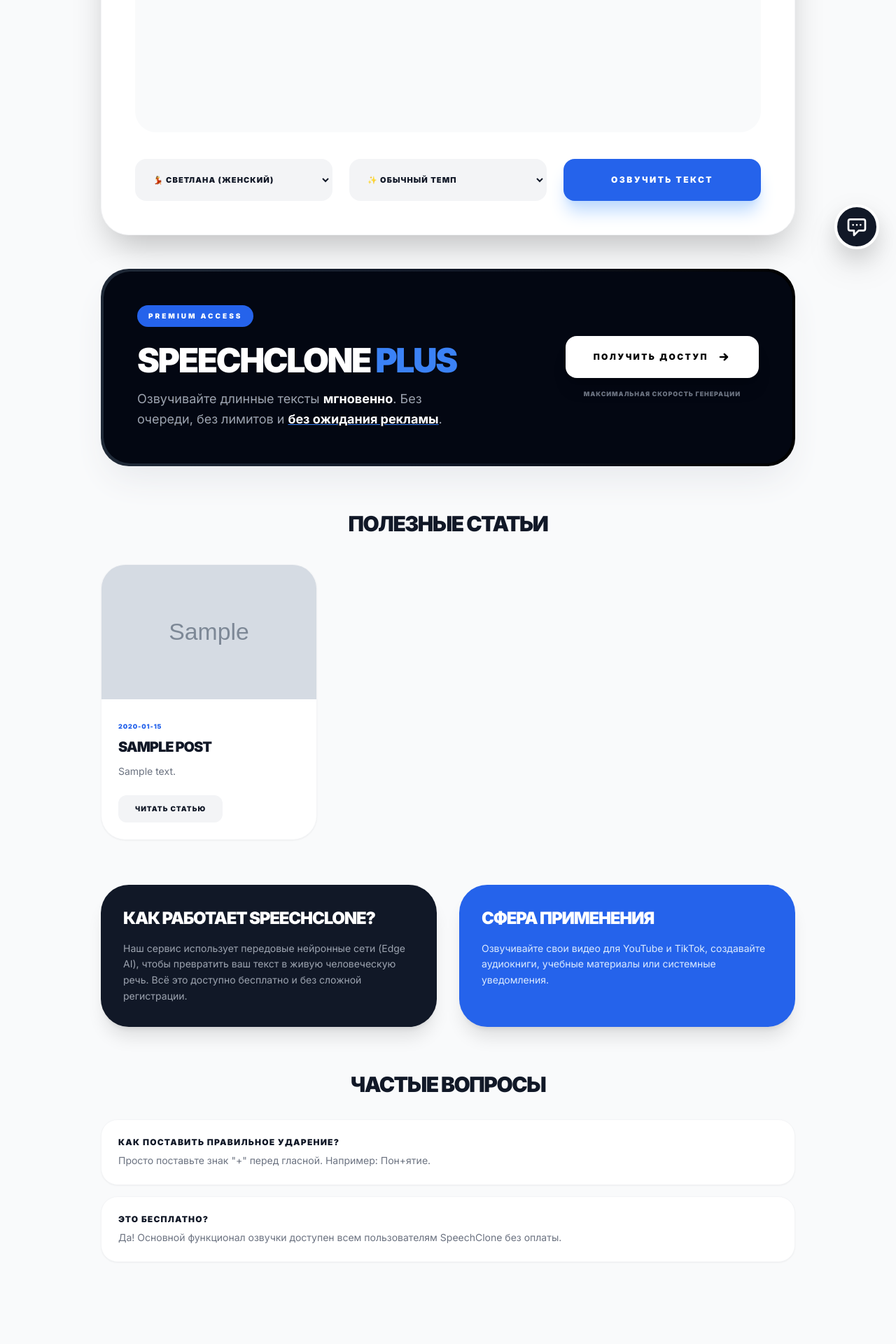
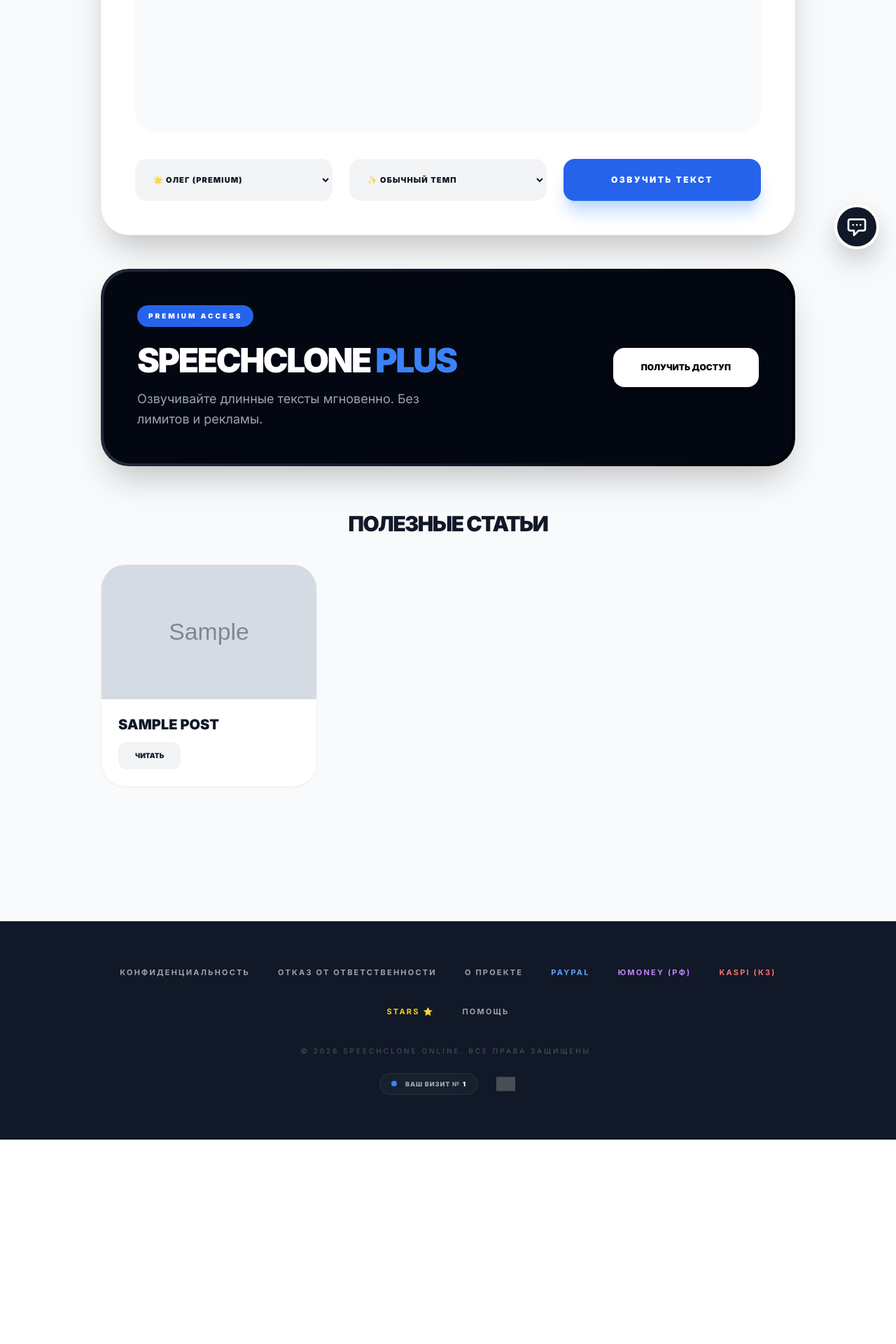
Before and after one commit to olvereal-cpu/speech-clone, a FastAPI app: template templates/index.html in a window 1280 px wide. Shown: the part 420-2340 px from the top of the page at 70% size. After the commit the page ends 2048 px from the top, so only its background shows below. Run offline with FastAPI, Linux system fonts and the light colour scheme; the template is opened without the code that fills it: most values are stand-ins (such as "Sample title", 1, 10 or a date in 2020); grey boxes marked "Sample" are stand-in pictures; parts of the project's set-up code (start-up, migrations or seed data) failed here and were passed over; some libraries are stand-ins or nearby versions; grey boxes are pictures that could not be loaded.

Commit message:
Update index.html

```diff
--- a/templates/index.html
+++ b/templates/index.html
@@ -2,7 +2,6 @@
 
 {% block content %}
 <div class="max-w-5xl mx-auto px-4 py-12 animate-fade-in">
-    <!-- Заголовок -->
     <div class="text-center mb-16">
         <h1 class="text-5xl md:text-7xl font-black mb-6 tracking-tighter text-gray-900 uppercase">
             Озвучка <span class="text-blue-600">Нейросетью</span>
@@ -10,30 +9,43 @@
         <p class="text-gray-500 font-bold uppercase text-[10px] tracking-[0.4em]">Бесплатный сервис синтеза речи онлайн</p>
     </div>
 
-    <!-- Основной блок озвучки -->
     <div class="bg-white rounded-[40px] shadow-2xl p-6 md:p-12 border border-gray-100 mb-12">
         <textarea id="text-input" class="w-full h-64 p-8 bg-gray-50 border-none rounded-[30px] focus:ring-4 focus:ring-blue-100 text-xl font-medium mb-8 resize-none transition-all" placeholder="Введите текст здесь... Используйте + перед гласной для уд+арения."></textarea>
 
         <div class="grid grid-cols-1 md:grid-cols-3 gap-6">
-            <!-- КРАСИВЫЙ СЕЛЕКТОР ГОЛОСОВ -->
             <select id="voice-select" class="bg-gray-100 p-5 rounded-2xl font-black text-[11px] uppercase tracking-widest outline-none border-2 border-transparent focus:border-blue-600 transition-all cursor-pointer">
+
+                <optgroup label="🌟 УЛУЧШЕННЫЕ (PREMIUM HQ)">
+                    <option value="ru_v10_oleg">🌟 ОЛЕГ (PREMIUM)</option>
+                    <option value="ru_v10_elena">🌟 ЕЛЕНА (PREMIUM)</option>
+                    <option value="ru_v10_irina">🌟 ИРИНА (PREMIUM)</option>
+                    <option value="ru_v10_taras">🌟 ТАРАС (PREMIUM)</option>
+                    <option value="af_sky">🌟 SKY (ENGLISH HQ)</option>
+                    <option value="af_bella">🌟 BELLA (ENGLISH HQ)</option>
+                    <option value="am_adam">🌟 ADAM (ENGLISH HQ)</option>
+                </optgroup>
+
                 <optgroup label="🇷🇺 РУССКИЙ (RU)">
                     <option value="ru-RU-SvetlanaNeural">💃 СВЕТЛАНА (ЖЕНСКИЙ)</option>
                     <option value="ru-RU-DmitryNeural">🤵 ДМИТРИЙ (МУЖСКОЙ)</option>
                 </optgroup>
+
                 <optgroup label="🇰🇿 ҚАЗАҚША (KZ)">
                     <option value="kk-KZ-AigulNeural">💃 АЙГУЛЬ (ЖЕНСКИЙ)</option>
                     <option value="kk-KZ-DauletNeural">🤵 ДӘУЛЕТ (МУЖСКОЙ)</option>
                 </optgroup>
+
                 <optgroup label="🇺🇸 ENGLISH (US)">
                     <option value="en-US-JennyNeural">💃 JENNY (FEMALE)</option>
                     <option value="en-US-GuyNeural">🤵 GUY (MALE)</option>
                     <option value="en-US-AriaNeural">💃 ARIA (FEMALE)</option>
                 </optgroup>
+
                 <optgroup label="🇺🇦 УКРАЇНСЬКА (UA)">
                     <option value="uk-UA-PolinaNeural">💃 ПОЛІНА (ЖІНОЧИЙ)</option>
                     <option value="uk-UA-OstapNeural">🤵 ОСТАП (ЧОЛОВІЧИЙ)</option>
                 </optgroup>
+
                 <optgroup label="🌍 ДРУГИЕ">
                     <option value="tr-TR-EmelNeural">💃 ТУРЕЦКИЙ (ЖЕН)</option>
                     <option value="de-DE-KatjaNeural">💃 НЕМЕЦКИЙ (ЖЕН)</option>
@@ -45,8 +57,8 @@
 
             <select id="mode-select" class="bg-gray-100 p-5 rounded-2xl font-black text-[11px] uppercase tracking-widest outline-none border-2 border-transparent focus:border-blue-600 transition-all cursor-pointer">
                 <option value="natural">✨ Обычный темп</option>
-                <option value="slow">🐢 Замедленный (-20%)</option>
-                <option value="fast">⚡ Ускоренный (+20%)</option>
+                <option value="slow">🐢 Замедленный</option>
+                <option value="fast">⚡ Ускоренный</option>
             </select>
 
             <button onclick="generateAudio()" id="gen-btn" class="bg-blue-600 text-white font-black uppercase tracking-[0.2em] py-5 rounded-2xl hover:bg-black transition-all shadow-xl shadow-blue-200 text-xs text-center flex items-center justify-center">
@@ -64,81 +76,41 @@
         </div>
     </div>
 
-    <!-- БЛОК SPEECHCLONE PLUS -->
     <div class="mb-16 transform hover:scale-[1.01] transition-all duration-500">
-        <div class="bg-gradient-to-r from-gray-800 via-gray-900 to-black rounded-[40px] p-1 text-white shadow-2xl shadow-gray-200">
+        <div class="bg-gradient-to-r from-gray-800 via-gray-900 to-black rounded-[40px] p-1 text-white shadow-2xl">
             <div class="bg-gray-950 rounded-[38px] p-8 md:p-12 flex flex-col md:flex-row items-center justify-between gap-8">
                 <div class="text-center md:text-left">
-                    <div class="inline-block bg-blue-600 text-[10px] font-black uppercase tracking-[0.3em] px-4 py-2 rounded-full mb-6">
-                        Premium Access
-                    </div>
+                    <div class="inline-block bg-blue-600 text-[10px] font-black uppercase tracking-[0.3em] px-4 py-2 rounded-full mb-6">Premium Access</div>
                     <h2 class="text-4xl md:text-5xl font-black mb-4 tracking-tighter uppercase text-white">
                         SpeechClone <span class="text-blue-500">Plus</span>
                     </h2>
                     <p class="text-gray-400 text-lg font-medium max-w-md leading-relaxed">
-                        Озвучивайте длинные тексты <span class="text-white font-bold">мгновенно</span>. Без очереди, без лимитов и <span class="text-white font-bold text-blue-400 underline decoration-blue-500">без ожидания рекламы</span>.
+                        Озвучивайте длинные тексты мгновенно. Без лимитов и рекламы.
                     </p>
                 </div>
-                <div class="flex flex-col items-center gap-4">
-                    <a href="/premium" class="bg-white text-black px-10 py-5 rounded-2xl font-black text-xs uppercase tracking-[0.2em] hover:bg-blue-600 hover:text-white transition-all shadow-xl flex items-center gap-3 group">
-                        Получить доступ
-                        <svg class="w-5 h-5 group-hover:translate-x-2 transition-transform" fill="none" stroke="currentColor" viewBox="0 0 24 24"><path stroke-linecap="round" stroke-linejoin="round" stroke-width="3" d="M13 7l5 5m0 0l-5 5m5-5H6"></path></svg>
-                    </a>
-                    <span class="text-[9px] text-gray-500 font-black uppercase tracking-widest">Максимальная скорость генерации</span>
-                </div>
+                <a href="https://t.me/speechclone" class="bg-white text-black px-10 py-5 rounded-2xl font-black text-xs uppercase hover:bg-blue-600 hover:text-white transition-all shadow-xl">Получить доступ</a>
             </div>
         </div>
     </div>
 
-    <!-- СЕКЦИЯ СТАТЬИ ИЗ БЛОГА -->
     <div class="mb-16">
-        <h2 class="text-3xl font-black mb-10 text-center uppercase tracking-tighter text-gray-900">Полезные статьи</h2>
+        <h2 class="text-3xl font-black mb-10 text-center uppercase tracking-tighter">Полезные статьи</h2>
         <div class="grid grid-cols-1 md:grid-cols-3 gap-8">
             {% for post in posts %}
             <div class="bg-white rounded-[35px] overflow-hidden border border-gray-100 shadow-sm hover:shadow-xl transition-all group">
                 <div class="h-48 bg-gray-200 overflow-hidden">
-                    <img src="{{ post.image_url or post.image }}" alt="{{ post.title }}" class="w-full h-full object-cover group-hover:scale-105 transition-transform duration-500">
+                    <img src="{{ post.image_url }}" alt="{{ post.title }}" class="w-full h-full object-cover group-hover:scale-105 transition-all">
                 </div>
                 <div class="p-6">
-                    <span class="text-[9px] font-black text-blue-600 uppercase tracking-widest">{{ post.created_at[:10] if post.created_at else post.date }}</span>
-                    <h3 class="text-xl font-black mt-2 mb-3 leading-tight uppercase tracking-tighter text-gray-900">{{ post.title }}</h3>
-                    <p class="text-gray-500 text-sm mb-6 line-clamp-3 font-medium">{{ post.excerpt or (post.content|striptags|truncate(100) if post.content else "") }}</p>
-                    <a href="/blog/{{ post.slug }}" class="inline-block bg-gray-100 text-gray-900 px-6 py-3 rounded-xl font-black text-[10px] uppercase tracking-widest hover:bg-blue-600 hover:text-white transition-all">Читать статью</a>
+                    <h3 class="text-xl font-black mb-3 leading-tight uppercase">{{ post.title }}</h3>
+                    <a href="/blog/{{ post.slug }}" class="inline-block bg-gray-100 text-gray-900 px-6 py-3 rounded-xl font-black text-[10px] uppercase hover:bg-blue-600 hover:text-white transition-all">Читать</a>
                 </div>
             </div>
             {% endfor %}
         </div>
     </div>
-
-    <!-- СЕКЦИЯ ИНФО -->
-    <div class="grid grid-cols-1 md:grid-cols-2 gap-8 mb-16">
-        <div class="bg-gray-900 rounded-[40px] p-8 text-white shadow-xl">
-            <h3 class="text-2xl font-black mb-4 uppercase tracking-tighter">Как работает SpeechClone?</h3>
-            <p class="text-gray-400 text-sm leading-relaxed font-medium">Наш сервис использует передовые нейронные сети (Edge AI), чтобы превратить ваш текст в живую человеческую речь. Всё это доступно бесплатно и без сложной регистрации.</p>
-        </div>
-        <div class="bg-blue-600 rounded-[40px] p-8 text-white shadow-xl">
-            <h3 class="text-2xl font-black mb-4 uppercase tracking-tighter">Сфера применения</h3>
-            <p class="text-blue-100 text-sm leading-relaxed font-medium">Озвучивайте свои видео для YouTube и TikTok, создавайте аудиокниги, учебные материалы или системные уведомления.</p>
-        </div>
-    </div>
-
-    <!-- FAQ -->
-    <div class="mb-16">
-        <h2 class="text-3xl font-black mb-8 text-center uppercase tracking-tighter text-gray-900">Частые вопросы</h2>
-        <div class="space-y-4">
-            <div class="bg-white p-6 rounded-3xl border border-gray-100 shadow-sm hover:shadow-md transition-all">
-                <p class="font-black text-gray-900 uppercase text-xs tracking-widest mb-2">Как поставить правильное ударение?</p>
-                <p class="text-gray-500 text-sm">Просто поставьте знак "+" перед гласной. Например: Пон+ятие.</p>
-            </div>
-            <div class="bg-white p-6 rounded-3xl border border-gray-100 shadow-sm hover:shadow-md transition-all">
-                <p class="font-black text-gray-900 uppercase text-xs tracking-widest mb-2">Это бесплатно?</p>
-                <p class="text-gray-500 text-sm">Да! Основной функционал озвучки доступен всем пользователям SpeechClone без оплаты.</p>
-            </div>
-        </div>
-    </div>
 </div>
 
-<!-- ЧАТ-ВИДЖЕТ -->
 <div id="chat-widget" class="fixed bottom-6 right-6 z-[999]">
     <button onclick="toggleChat()" class="bg-gray-900 text-white w-16 h-16 rounded-full shadow-2xl flex items-center justify-center hover:bg-blue-600 transition-all border-4 border-white group">
         <svg id="chat-icon" class="w-8 h-8" fill="none" stroke="currentColor" viewBox="0 0 24 24">
@@ -159,18 +131,19 @@
 
         <div id="chat-box" class="h-80 overflow-y-auto p-6 space-y-4 text-xs font-medium text-gray-300">
             <div class="text-left">
-                <p class="bg-gray-800 text-gray-300 p-4 rounded-2xl inline-block leading-relaxed">Йо! 👋 Я твой бро по звуку. Нужна помощь?</p>
+                <p class="bg-gray-800 text-gray-300 p-4 rounded-2xl inline-block leading-relaxed">Йо! 👋 Я твой бро по звуку. Помочь с выбором голоса?</p>
             </div>
         </div>
 
         <div class="p-4 bg-gray-800/50 border-t border-gray-800 flex gap-2">
-            <input id="chat-input" type="text" class="flex-1 bg-gray-900 border-none rounded-xl p-3 text-white text-xs focus:ring-2 focus:ring-blue-600 transition-all" placeholder="Спроси...">
+            <input id="chat-input" type="text" class="flex-1 bg-gray-900 border-none rounded-xl p-3 text-white text-xs focus:ring-2 focus:ring-blue-600 transition-all" placeholder="Спроси что-нибудь...">
             <button onclick="sendChat()" class="bg-blue-600 text-white px-4 rounded-xl font-black text-[10px] uppercase tracking-widest hover:bg-white hover:text-black transition-all">OK</button>
         </div>
     </div>
 </div>
 
 <script>
+// ЛОГИКА ЧАТА
 function toggleChat() {
     document.getElementById('chat-window').classList.toggle('hidden');
 }
@@ -180,9 +153,11 @@ async function sendChat() {
     const box = document.getElementById('chat-box');
     const text = input.value;
     if (!text) return;
+
     box.innerHTML += `<div class="text-right"><p class="bg-blue-600 text-white p-3 rounded-2xl inline-block text-[11px] font-bold">Вы: ${text}</p></div>`;
     input.value = "";
     box.scrollTop = box.scrollHeight;
+
     try {
         const response = await fetch('/chat', {
             method: 'POST',
@@ -193,10 +168,11 @@ async function sendChat() {
         box.innerHTML += `<div class="text-left"><p class="bg-gray-800 text-blue-400 p-3 rounded-2xl inline-block text-[11px] font-bold">Бро: ${data.reply}</p></div>`;
         box.scrollTop = box.scrollHeight;
     } catch (e) {
-        box.innerHTML += `<p class="text-red-500 text-[10px] text-center uppercase font-black">Сбой...</p>`;
+        box.innerHTML += `<p class="text-red-500 text-[10px] text-center uppercase font-black">Сбой связи...</p>`;
     }
 }
 
+// ЛОГИКА ОЗВУЧКИ
 async function generateAudio() {
     const btn = document.getElementById('gen-btn');
     const text = document.getElementById('text-input').value;
@@ -209,31 +185,30 @@ async function generateAudio() {
     btn.disabled = true;
 
     try {
-        const response = await fetch('/generate', {
+        const response = await fetch('/api/generate', {
             method: 'POST',
             headers: {'Content-Type': 'application/json'},
             body: JSON.stringify({text, voice, mode})
         });
         const data = await response.json();
 
-        if (data.success && data.audio_url) {
+        if (data.audio_url) {
             const player = document.getElementById('player');
-            player.src = data.audio_url;
+            const fileId = data.audio_url.split('file=')[1];
+            player.src = `/download?file=${fileId}`;
+
             document.getElementById('result-audio').classList.remove('hidden');
             player.play();
 
             document.getElementById('download-redirect-btn').onclick = () => {
-                const link = document.createElement('a');
-                link.href = data.audio_url;
-                link.setAttribute('download', 'voice_speechclone.mp3');
-                document.body.appendChild(link);
-                link.click();
-                document.body.removeChild(link);
+                window.location.href = data.audio_url;
             };
-
-        } else { alert("Ошибка сервера: " + (data.error || "Неизвестная ошибка")); }
-    } catch (e) { alert("Ошибка связи"); }
-    finally {
+        } else {
+            alert("Ошибка: " + (data.detail || "Сервер занят"));
+        }
+    } catch (e) {
+        alert("Ошибка связи");
+    } finally {
         btn.innerText = "ОЗВУЧИТЬ ТЕКСТ";
         btn.disabled = false;
     }
@@ -247,5 +222,6 @@ document.getElementById('chat-input').addEventListener('keypress', (e) => {
 <style>
     @keyframes fade-in { from { opacity: 0; transform: translateY(10px); } to { opacity: 1; transform: translateY(0); } }
     .animate-fade-in { animation: fade-in 0.6s ease-out forwards; }
+    #voice-select optgroup[label*="PREMIUM"] { color: #2563eb; background: #f8faff; }
 </style>
 {% endblock %}
```
